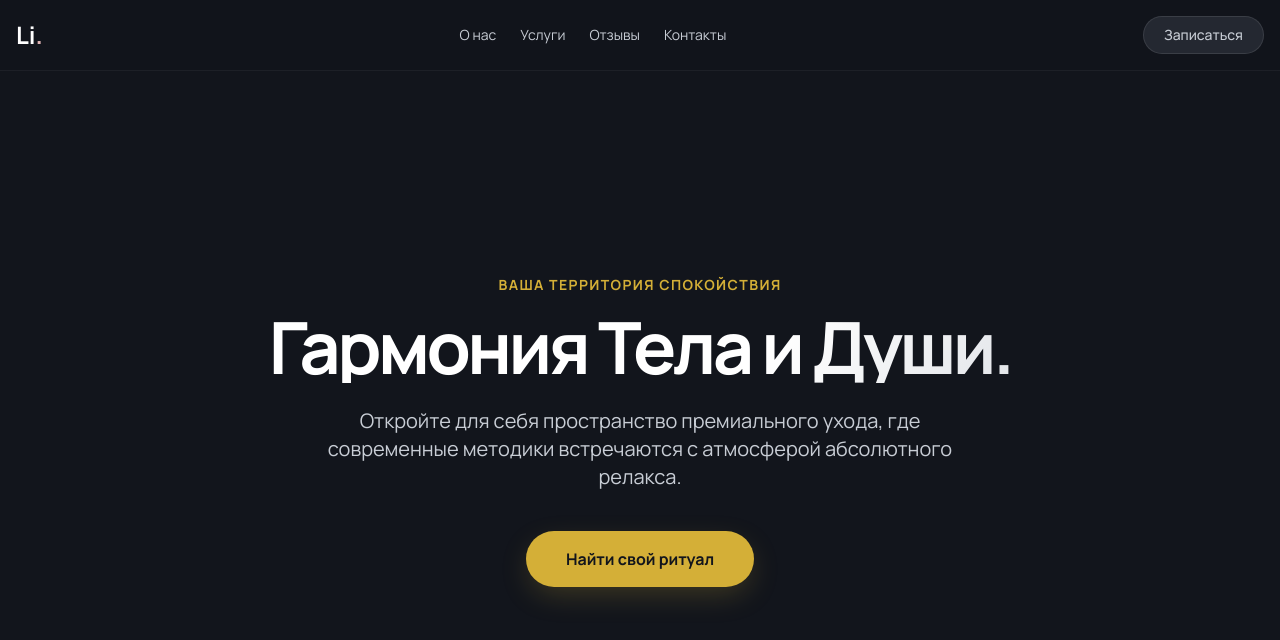
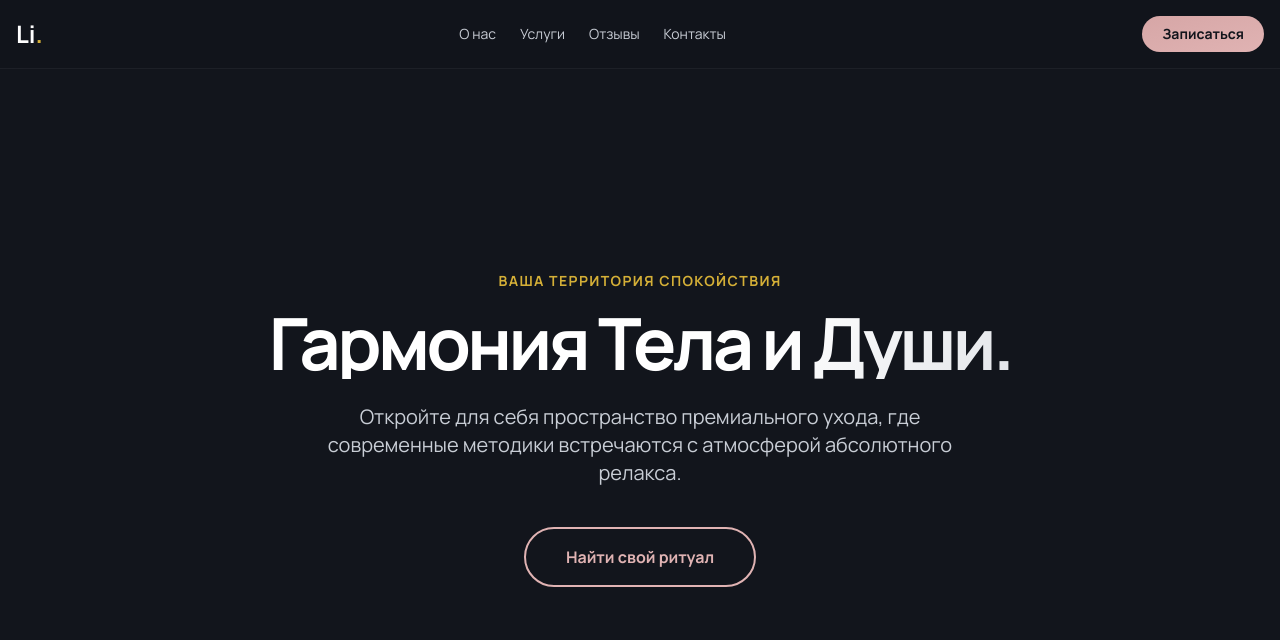
Before and after one commit to GautamaBTC/li-studio-massage, a plain HTML site: page index.html in a window 1280 px wide. Drawn offline with nearby package versions, Linux system fonts and the light colour scheme; files that its build step writes are made by us from their sources.

Commit message:
Update index.html

```diff
--- a/index.html
+++ b/index.html
@@ -18,20 +18,15 @@
 </head>
 <body class="bg-[#12151C] text-[#C8CDD5] font-manrope">
 
-    <!-- ======================== ШАПКА 3.0 ======================== -->
-    <!--
-        ЗАМЕТКА:
-        - Фон `bg-[#12151C]/80 backdrop-blur-lg`: Наш новый фон с размытием.
-        - `border-b border-white/5`: Едва заметная граница, как будто царапина на стекле.
-    -->
+    <!-- ======================== ШАПКА 3.1 ======================== -->
     <header class="sticky top-0 z-50 w-full py-4 border-b border-white/5 bg-[#12151C]/80 backdrop-blur-lg">
         <div class="container mx-auto px-4 flex justify-between items-center">
-            <!-- Логотип -->
+            <!-- Логотип (возвращаем золотую точку для классического акцента) -->
             <a href="#" class="text-2xl font-bold text-white">
-                Li<span class="text-[#E0B3B3]">.</span> <!-- Используем нежный розовый акцент -->
+                Li<span class="text-[#D4AF37]">.</span>
             </a>
 
-            <!-- Навигация 3.0 -->
+            <!-- Навигация -->
             <nav class="hidden md:flex items-center space-x-6 text-sm">
                 <a href="#about" class="text-[#C8CDD5] hover:text-white transition-colors">О нас</a>
                 <a href="#services" class="text-[#C8CDD5] hover:text-white transition-colors">Услуги</a>
@@ -39,15 +34,17 @@
                 <a href="#contacts" class="text-[#C8CDD5] hover:text-white transition-colors">Контакты</a>
             </nav>
 
-            <!-- Кнопка "Записаться" 3.0 -->
+            <!-- Кнопка "Записаться" 3.1: "Минеральное свечение" -->
             <!--
                 ЗАМЕТКА:
-                - `bg-[#242831]`: Фон - наш "каменный" цвет.
-                - `border border-white/10`: Четкая, но тонкая граница.
-                - `hover:border-[#E0B3B3]`: При наведении граница становится розовой.
-                - `hover:text-white`: Текст становится ярче.
+                - `bg-gradient-to-br from-[#d6a6a6] to-[#e0b3b3]`: Наш нежный розовый градиент.
+                - `text-[#12151C]`: Текст на кнопке темный для контраста.
+                - `hover:shadow-[0_0_20px_rgba(224,179,179,0.3)]`: При наведении появляется мягкое розовое свечение.
             -->
-            <a href="#contacts" class="hidden md:inline-block px-5 py-2 text-sm font-medium text-[#C8CDD5] bg-[#242831] rounded-full border border-white/10 hover:border-[#E0B3B3] hover:text-white transition-all duration-300">
+            <a href="#contacts"
+               class="hidden md:inline-block px-5 py-2 text-sm font-bold text-[#12151C]
+                      bg-gradient-to-br from-[#d6a6a6] to-[#e0b3b3] rounded-full
+                      transition-all duration-300 hover:shadow-[0_0_20px_rgba(224,179,179,0.3)] hover:-translate-y-px">
                 Записаться
             </a>
 
@@ -57,42 +54,42 @@
             </button>
         </div>
     </header>
-    <!-- ====================== КОНЕЦ ШАПКИ 3.0 ======================== -->
+    <!-- ====================== КОНЕЦ ШАПКИ 3.1 ======================== -->
 
     <main>
-        <!-- ================= ГЕРО-СЕКЦИЯ 3.0 =================== -->
+        <!-- ================= ГЕРО-СЕКЦИЯ 3.1 =================== -->
         <section id="hero" class="relative min-h-[90vh] flex items-center justify-center text-center py-20">
-            <!-- Контентная часть -->
             <div class="relative z-10 container mx-auto px-4">
-                <!-- Небольшой подзаголовок сверху -->
                 <p class="text-sm font-semibold text-[#D4AF37] tracking-widest uppercase mb-4">
                     Ваша территория спокойствия
                 </p>
-                <!--
-                    ЗАМЕТКА:
-                    - `hero-title-gradient`: Наш кастомный класс из style.css для градиента на тексте.
-                -->
                 <h1 class="text-4xl md:text-7xl font-bold tracking-tighter mb-6 hero-title-gradient">
                     Гармония Тела и Души.
                 </h1>
                 <p class="text-lg md:text-xl mb-10 max-w-2xl mx-auto leading-relaxed">
                     Откройте для себя пространство премиального ухода, где современные методики встречаются с атмосферой абсолютного релакса.
                 </p>
+
+                <!-- Кнопка "Найти свой ритуал" 3.1: "Призрачная Элегантность" -->
                 <!--
                     ЗАМЕТКА:
-                    - `shiny-button`: Наш кастомный класс для эффекта "блеска".
-                    - `bg-[#D4AF37]`: Яркая золотая кнопка — это наш главный призыв к действию.
-                    - `shadow-[0_10px_30px_-5px_rgba(212,175,55,0.25)]`: Мягкая, рассеянная золотая тень.
+                    - `bg-transparent`: Прозрачный фон.
+                    - `border-2 border-[#E0B3B3]`: Четкая рамка толщиной 2px нежно-розового цвета.
+                    - `text-[#E0B3B3]`: Текст того же цвета, что и рамка.
+                    - `hover:bg-[#E0B3B3]`: При наведении фон ЗАЛИВАЕТСЯ розовым.
+                    - `hover:text-[#12151C]`: Текст при наведении становится темным.
+                    - `transition-all duration-300`: Вся магия происходит плавно.
                 -->
                 <a href="#services"
-                   class="shiny-button inline-block px-10 py-4 text-base font-bold text-[#12151C] bg-[#D4AF37] rounded-full
-                          shadow-[0_10px_30px_-5px_rgba(212,175,55,0.25)]
-                          transform hover:-translate-y-1 transition-all duration-300">
+                   class="inline-block px-10 py-4 text-base font-bold rounded-full
+                          bg-transparent border-2 border-[#E0B3B3] text-[#E0B3B3]
+                          transition-all duration-300
+                          hover:bg-[#E0B3B3] hover:text-[#12151C] hover:-translate-y-1">
                     Найти свой ритуал
                 </a>
             </div>
         </section>
-        <!-- =============== КОНЕЦ ГЕРО-СЕКЦИИ 3.0 ================== -->
+        <!-- =============== КОНЕЦ ГЕРО-СЕКЦИИ 3.1 ================== -->
 
         <!-- ... остальные секции будут здесь ... -->
     </main>
```
